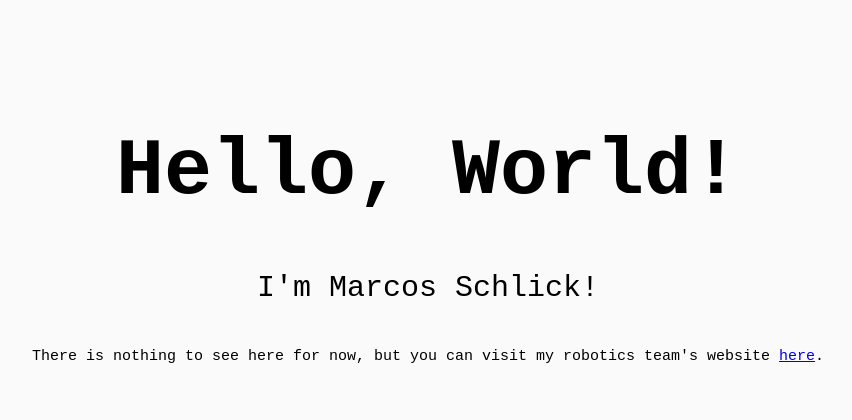
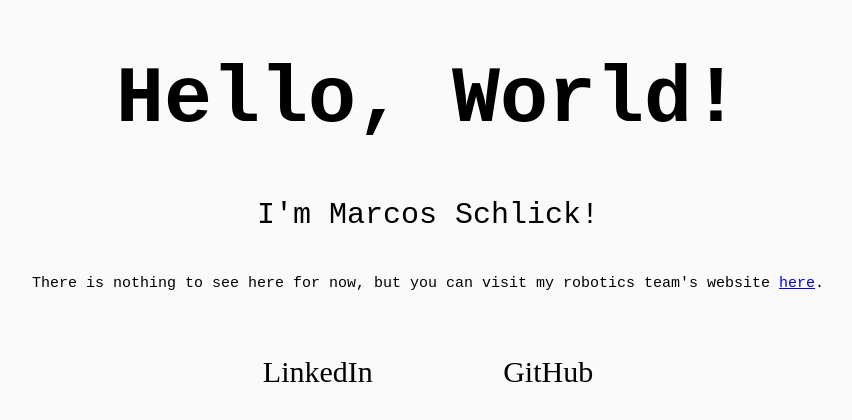
Before and after one commit to marcosschlick/marcosschlick.github.io, a plain HTML site: page index.html in a window 1280 px wide. Shown: the whole page, without its empty margins (212-1064 px from the left). Drawn offline with Linux system fonts and the light colour scheme.

Commit message:
feat: add link to my linkedin and github

```diff
--- a/assets/css/style.css
+++ b/assets/css/style.css
@@ -4,7 +4,7 @@ body {
 
 .main-title {
   text-align: center;
-  margin-top: 10%;
+  margin-top: 3%;
   font-family: monospace;
 }
 
@@ -24,3 +24,20 @@ body {
   font-family: monospace;
   font-size: 15px;
 }
+
+.contacts {
+  margin-top: 5%;
+  text-align: center;
+}
+
+.contacts a {
+  font-size: 30px;
+  color: black;
+  text-align: center;
+  margin: 5%;
+  text-decoration: none;
+}
+
+.contacts a:hover {
+  color: rgb(0, 145, 255);
+}
--- a/index.html
+++ b/index.html
@@ -18,5 +18,11 @@
         team's website <a href="https://botsil.com.br" target="_blank">here</a>.
       </p>
     </div>
+    <div class="contacts">
+      <a href="https://www.linkedin.com/in/marcosschlick/" target="_blank"
+        >LinkedIn</a
+      >
+      <a href="https://github.com/marcosschlick/" target="_blank">GitHub</a>
+    </div>
   </body>
 </html>
```
